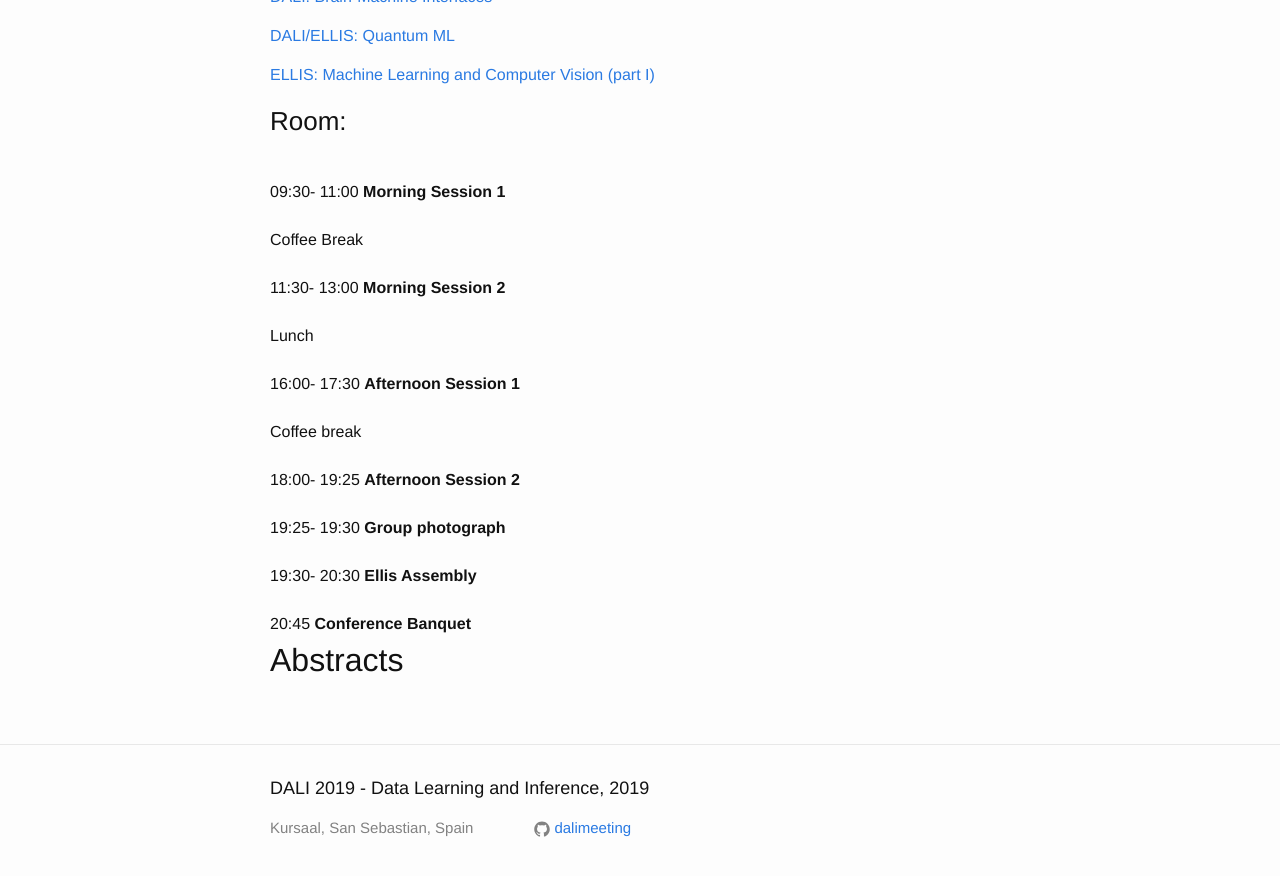
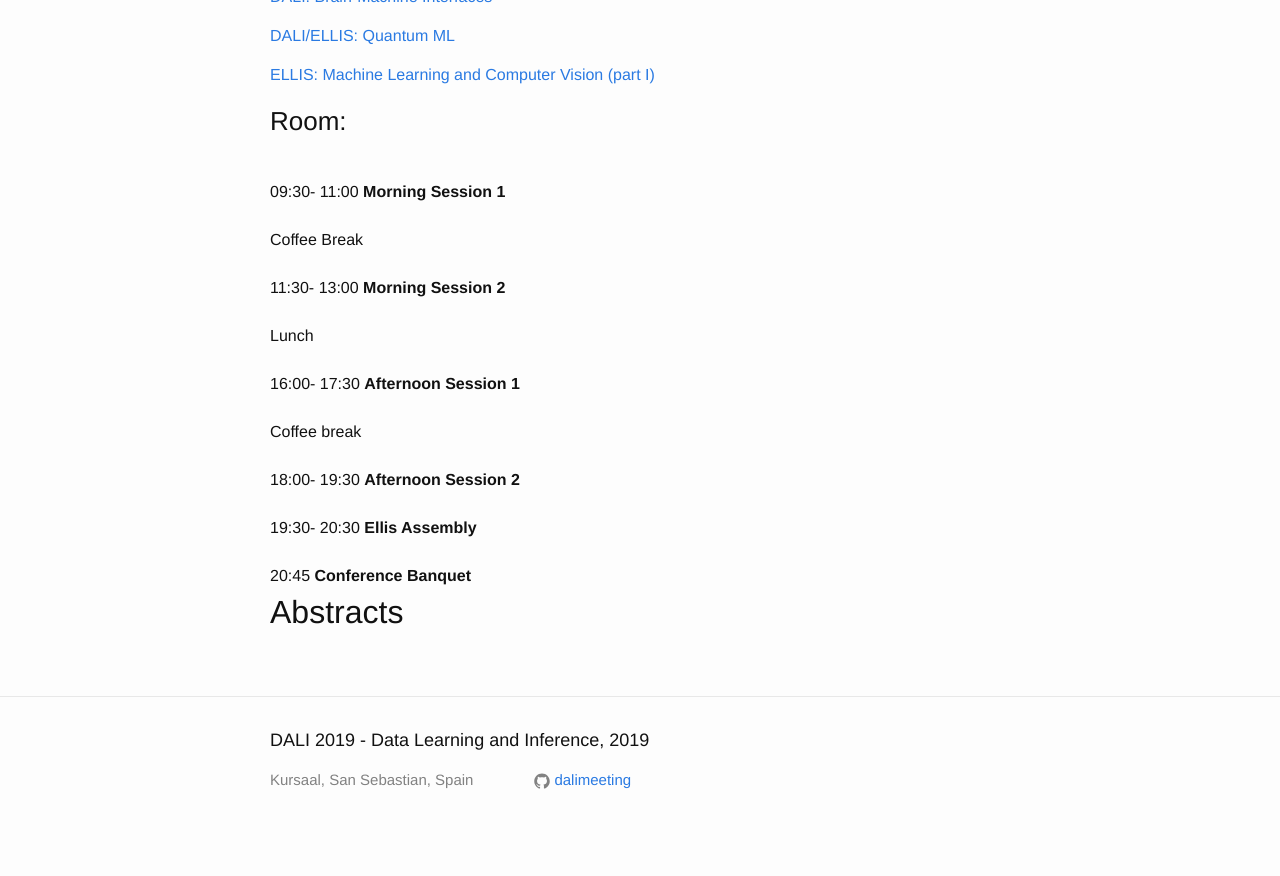
Before and after one commit to dalimeeting/dalimeeting.github.io, a Jekyll site: the page built from _posts/2019-09-05-day-3.md, in a window 1280 px wide and 900 px high, scrolled down 678 px. Shown: the top 876 px of the window. Built offline with Jekyll 4.4.1, drawn with Linux system fonts in a browser that asks for light colours; after the commit the page ends 1530 px from its top, so only the background shows below that.

Commit message:
updated schedule

```diff
--- a/_posts/2019-09-05-day-3.md
+++ b/_posts/2019-09-05-day-3.md
@@ -49,9 +49,6 @@
 #    url: https://slideurl.com
 #  abstract: ""
   start: "18:00"
-  end: "19:25"
-- title: "Group photograph"
-  start: "19:25"
   end: "19:30"
 - title: "Ellis Assembly"
   start: "19:30"
```
